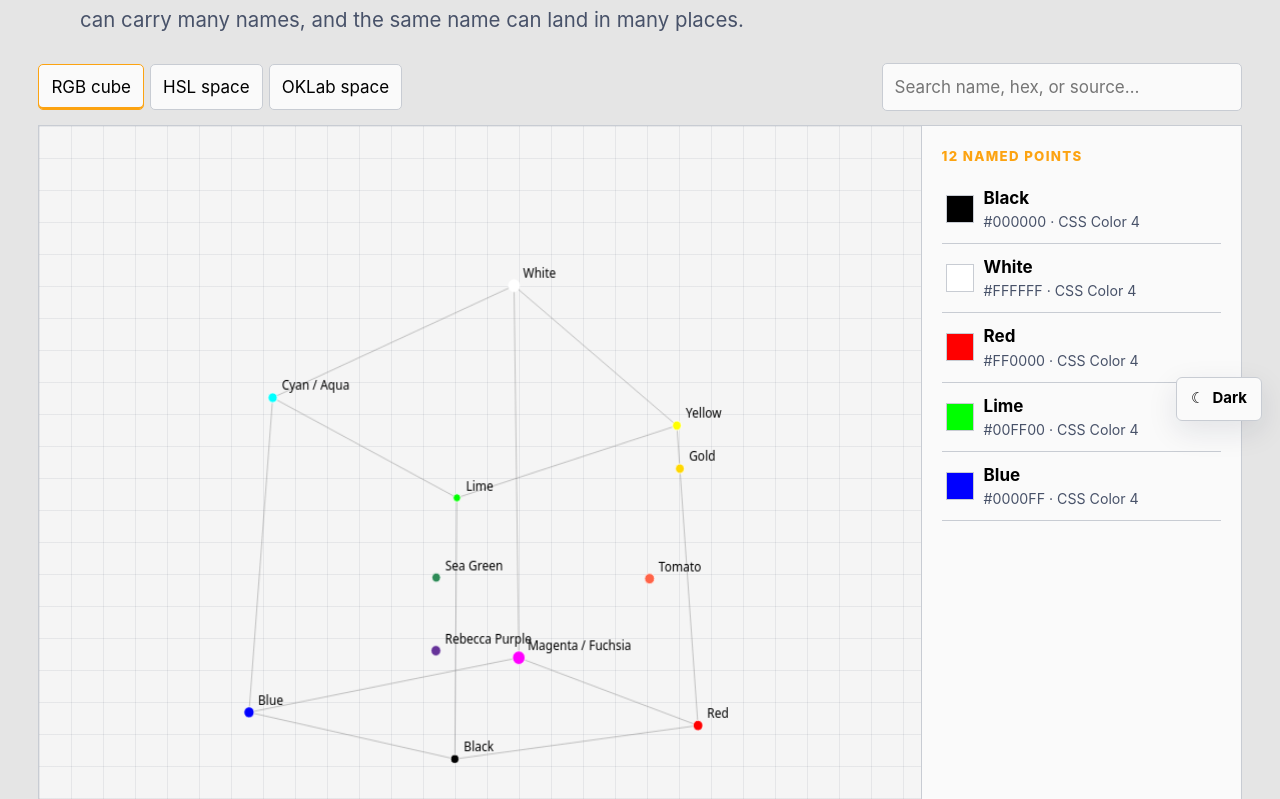
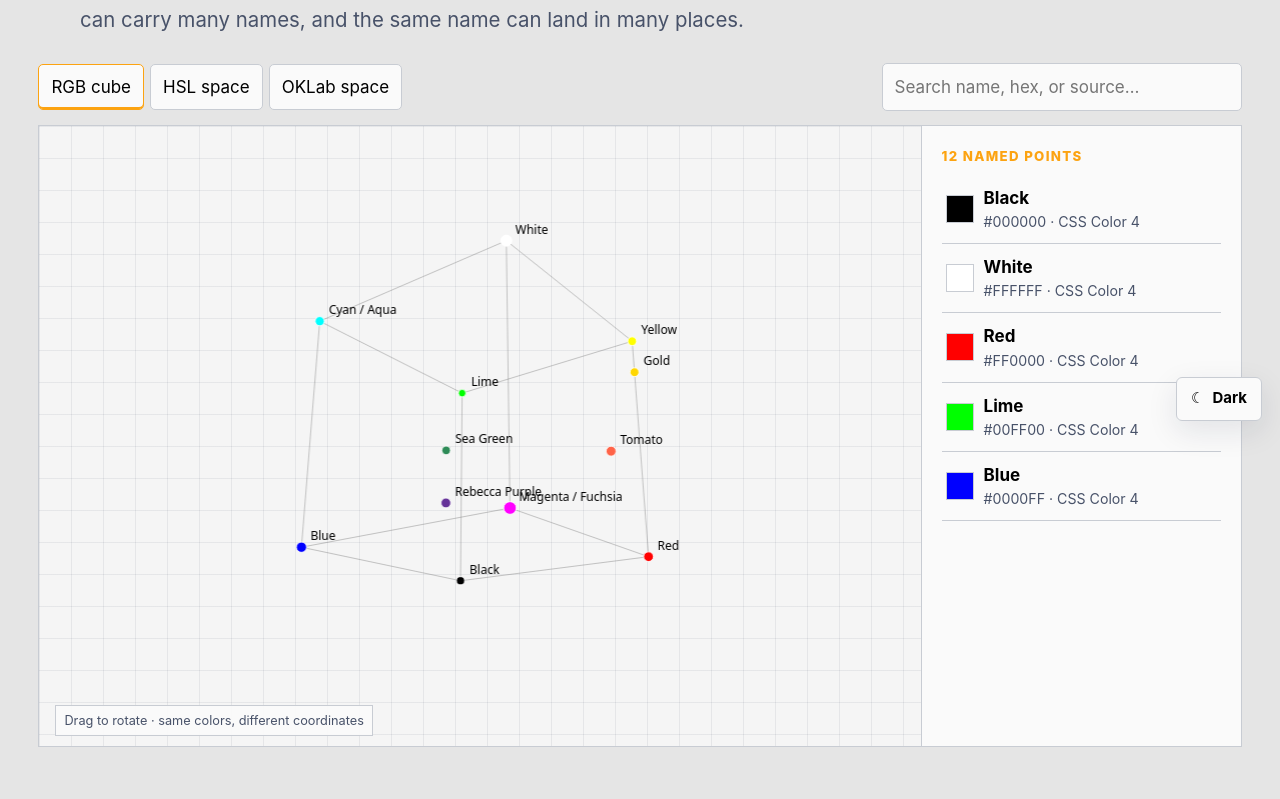
Before and after one commit to TennisGazelle/static-viewers, a React (Vite) app: page /color-atlas in a window 1280 px wide. Shown: the part 361-1160 px from the top of the page. Built offline with nearby package versions, Linux system fonts and the light colour scheme.

Commit message:
Style interactive Color Atlas controls

```diff
--- a/src/index.css
+++ b/src/index.css
@@ -825,3 +825,8 @@ select:focus-visible {
   .color-atlas-toolbar { align-items:stretch; flex-direction:column; }
   .color-atlas-toolbar input { width:100%; }
 }
+
+.color-atlas-stage { position:relative; }
+.color-atlas-stage canvas { cursor:grab; touch-action:none; }
+.color-atlas-stage canvas:active { cursor:grabbing; }
+.color-atlas-hint { position:absolute; left:16px; bottom:10px; margin:0; padding:5px 8px; border:1px solid var(--color-border); background:var(--color-overlay); color:var(--color-text-secondary); font-size:.75rem; pointer-events:none; }
```
